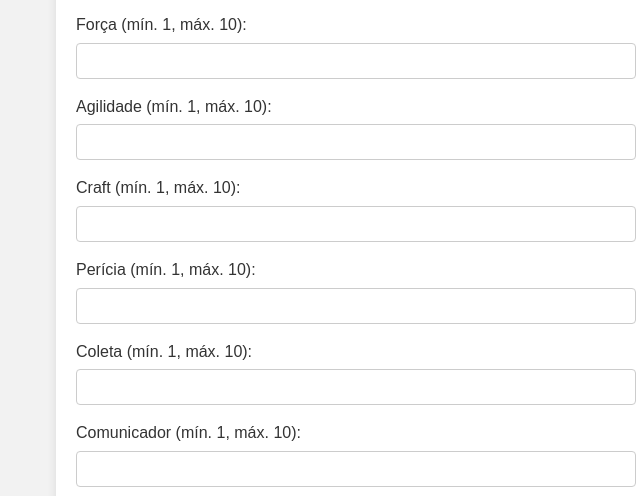
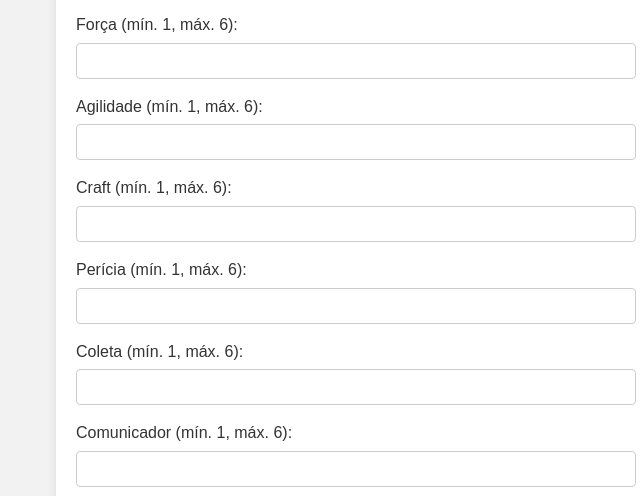
Before and after one commit to claudiocassimiro/RPG-Gerador-de-Fichas-de-Personagens, a plain HTML site: page index.html in a window 1280 px wide. Shown: the part 563-1059 px from the top of the page, 284-924 px from the left. Drawn offline with Linux system fonts and the light colour scheme.

Commit message:
fix: hotfix

```diff
--- a/index.html
+++ b/index.html
@@ -52,7 +52,7 @@
           required
         />
 
-        <label for="forca" class="label">Força (mín. 1, máx. 10):</label>
+        <label for="forca" class="label">Força (mín. 1, máx. 6):</label>
         <input
           type="number"
           id="forca"
@@ -63,9 +63,7 @@
           required
         />
 
-        <label for="agilidade" class="label"
-          >Agilidade (mín. 1, máx. 10):</label
-        >
+        <label for="agilidade" class="label">Agilidade (mín. 1, máx. 6):</label>
         <input
           type="number"
           id="agilidade"
@@ -76,7 +74,7 @@
           required
         />
 
-        <label for="craft" class="label">Craft (mín. 1, máx. 10):</label>
+        <label for="craft" class="label">Craft (mín. 1, máx. 6):</label>
         <input
           type="number"
           id="craft"
@@ -87,7 +85,7 @@
           required
         />
 
-        <label for="pericia" class="label">Perícia (mín. 1, máx. 10):</label>
+        <label for="pericia" class="label">Perícia (mín. 1, máx. 6):</label>
         <input
           type="number"
           id="pericia"
@@ -98,7 +96,7 @@
           required
         />
 
-        <label for="coleta" class="label">Coleta (mín. 1, máx. 10):</label>
+        <label for="coleta" class="label">Coleta (mín. 1, máx. 6):</label>
         <input
           type="number"
           id="coleta"
@@ -110,7 +108,7 @@
         />
 
         <label for="comunicador" class="label"
-          >Comunicador (mín. 1, máx. 10):</label
+          >Comunicador (mín. 1, máx. 6):</label
         >
         <input
           type="number"
```
